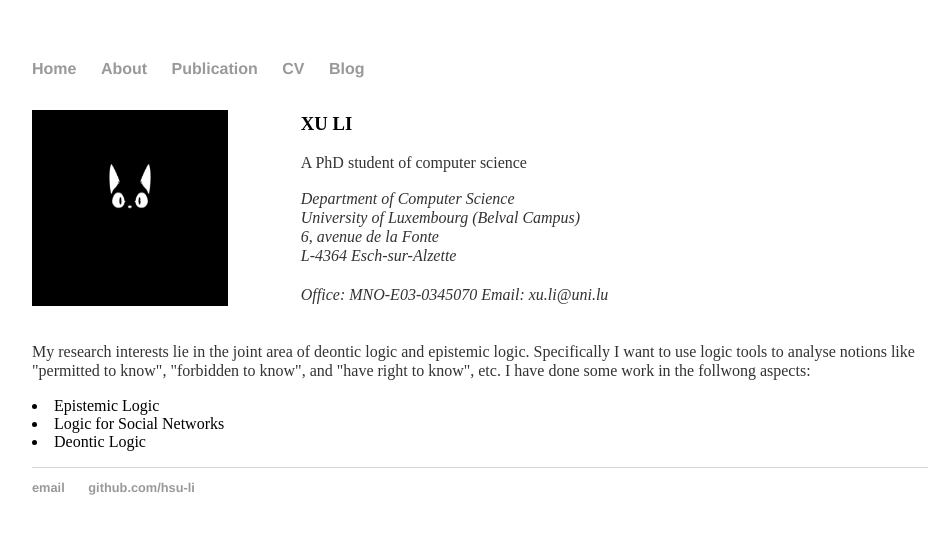
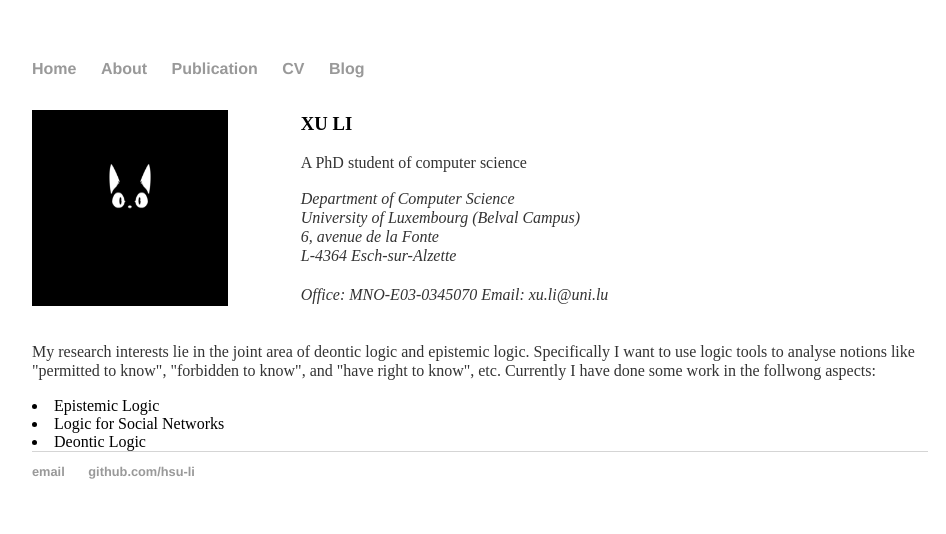
Before and after one commit to xu-li-logic/hsu-li.github.io, a plain HTML site: page index.html in a window 1280 px wide. Shown: the whole page, without its empty margins (160-1106 px from the left). Drawn offline with Linux system fonts and the light colour scheme.

Commit message:
Update index.html

```diff
--- a/index.html
+++ b/index.html
@@ -32,10 +32,10 @@
 						</i></p>
 					</div><!-- /.column right-->
 				</div><!-- /.row -->
-				<p>My research interests lie in the joint area of deontic logic and epistemic logic. Specifically I want to use logic tools to analyse notions like "permitted to know", "forbidden to know", and "have right to know", etc. I have done some work in the follwong aspects:
+				<p>My research interests lie in the joint area of deontic logic and epistemic logic. Specifically I want to use logic tools to analyse notions like "permitted to know", "forbidden to know", and "have right to know", etc. Currently I have done some work in the follwong aspects:</p>
 				<li>Epistemic Logic</li>
 				<li>Logic for Social Networks</li>
-				<li>Deontic Logic</li></p>
+				<li>Deontic Logic</li>
     			</div><!-- /.blurb -->
 		</div><!-- /.container -->
 		<footer>
```
